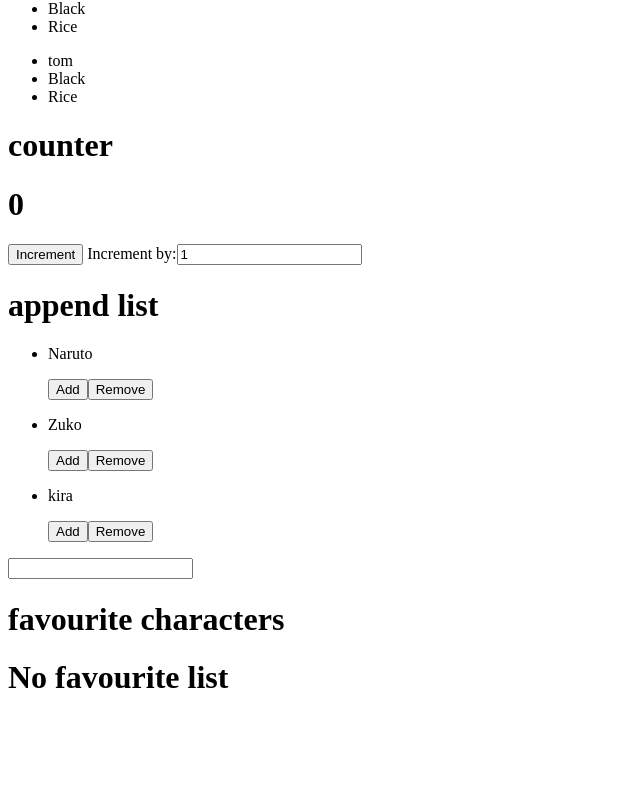
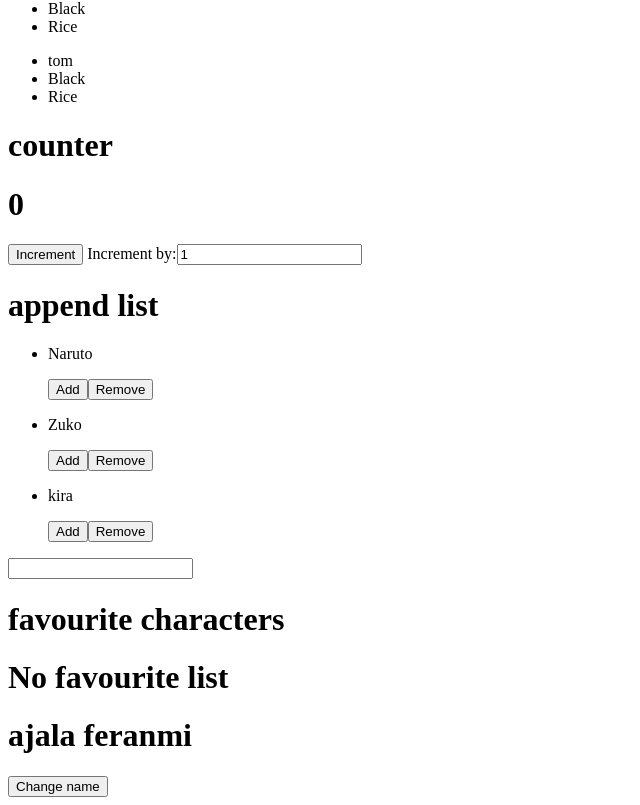
Before and after one commit to Eranmonnie/vue, a Vue app: page / in a window 1280 px wide. Shown: the part 168-973 px from the top of the page, without its empty margins (0-640 px from the left). Before the commit the page ends 885 px from the top, so only its background shows below. Built offline with nearby package versions, Linux system fonts and the light colour scheme.

Commit message:
create name.vue and implement custom emits

```diff
--- a/src/App.vue
+++ b/src/App.vue
@@ -1,10 +1,12 @@
 <script>
 import Counter from "./components/counter.vue"
 import list from "./components/list.vue"
+import name from "./components/name.vue"
 export default{
   components:{
     Counter,
     list,
+    name,
   },
 
 data:()=>{
@@ -44,7 +46,9 @@ favouritefood:"Rice"
 }},
 
 methods:{
-
+changenameto(){
+  this.name =  "new name"
+},
 
 
 },
@@ -74,5 +78,6 @@ computed:{
 
 <list v-bind:favouritecharacter="favouritecharacter" v-bind:newcharacter="newcharacter" v-bind:favcharlist="favcharlist" />
 
+<name  :name="name" @changename="changenameto"/>
 
 </template>
--- /dev/null
+++ b/src/components/name.vue
@@ -0,0 +1,16 @@
+<script>
+export default {
+    props:{
+        name:{
+            type:String,
+            required:true
+        },
+    },
+    emits:["changename"],
+}
+</script>
+
+<template>
+<h1>{{ name }}</h1>
+<button @click="$emit('changename')">Change name</button>
+</template>
```
